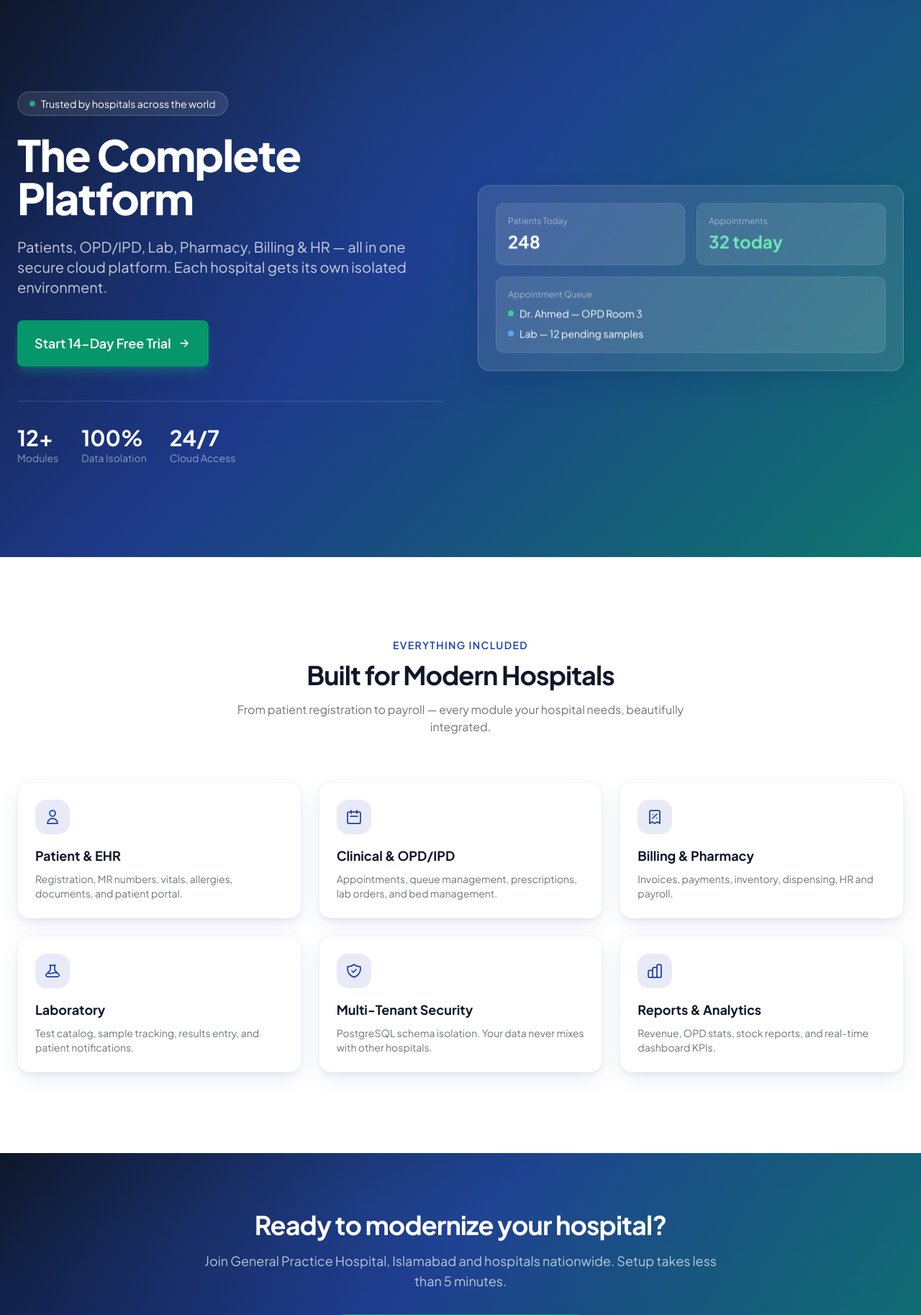
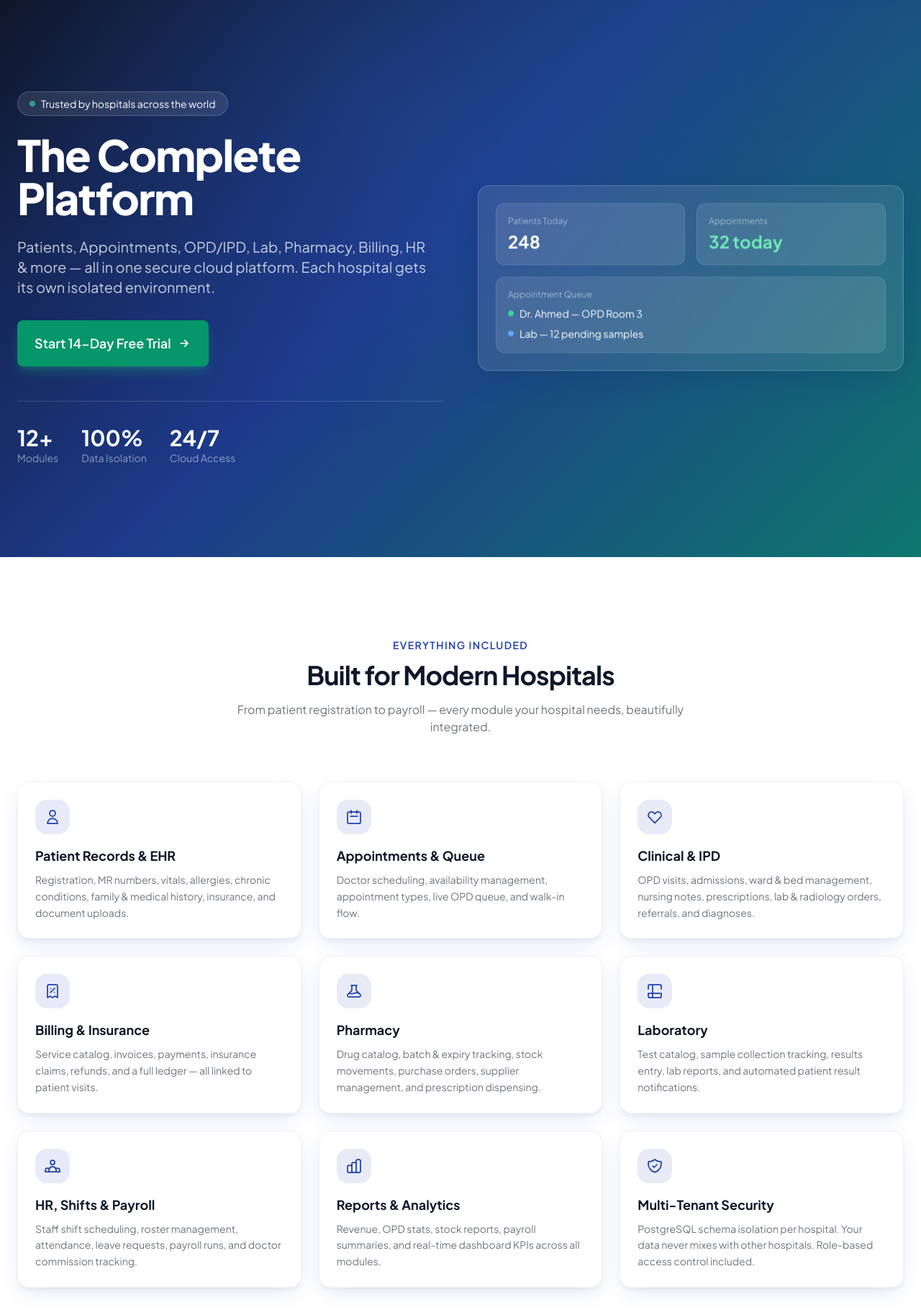
Before and after one commit to Ahmed-ITCS/care-u, a Django app: template templates/tenants/landing.html in a window 1280 px wide. Shown: the part 74-1901 px from the top of the page at 72% size. Run offline with Django 5.2, Linux system fonts and the light colour scheme; the template is opened without the code that fills it, so the values that code supplies are empty.

Commit message:
Revise landing page content to enhance clarity and detail. Update feature descriptions for Patient Records, Appointments, Clinical & IPD, Billing, Pharmacy, and Laboratory, ensuring comprehensive coverage of functionalities. Adjust introductory text to include "Appointments" and "more" for better representation of the platform's offerings.

```diff
--- a/templates/tenants/landing.html
+++ b/templates/tenants/landing.html
@@ -16,7 +16,7 @@
                     <span class="text-emerald-300">{{ platform_name }}</span> Platform
                 </h1>
                 <p class="text-lg md:text-xl text-white/75 leading-relaxed mb-8 max-w-xl">
-                    Patients, OPD/IPD, Lab, Pharmacy, Billing & HR — all in one secure cloud platform.
+                    Patients, Appointments, OPD/IPD, Lab, Pharmacy, Billing, HR & more — all in one secure cloud platform.
                     Each hospital gets its own isolated environment.
                 </p>
                 <div class="flex flex-wrap gap-4">
@@ -86,12 +86,60 @@
                 <p class="text-base-content/60 text-sm leading-relaxed">{{ feat.desc }}</p>
             </div>
             {% empty %}
-            <div class="feature-card"><div class="feature-icon"><svg class="w-6 h-6" fill="none" viewBox="0 0 24 24" stroke="currentColor" stroke-width="1.75"><path stroke-linecap="round" stroke-linejoin="round" d="M16 7a4 4 0 11-8 0 4 4 0 018 0zM12 14a7 7 0 00-7 7h14a7 7 0 00-7-7z"/></svg></div><h3 class="font-bold text-lg mb-2">Patient & EHR</h3><p class="text-base-content/60 text-sm">Registration, MR numbers, vitals, allergies, documents, and patient portal.</p></div>
-            <div class="feature-card"><div class="feature-icon"><svg class="w-6 h-6" fill="none" viewBox="0 0 24 24" stroke="currentColor" stroke-width="1.75"><path stroke-linecap="round" stroke-linejoin="round" d="M8 7V3m8 4V3m-9 8h10M5 21h14a2 2 0 002-2V7a2 2 0 00-2-2H5a2 2 0 00-2 2v12a2 2 0 002 2z"/></svg></div><h3 class="font-bold text-lg mb-2">Clinical & OPD/IPD</h3><p class="text-base-content/60 text-sm">Appointments, queue management, prescriptions, lab orders, and bed management.</p></div>
-            <div class="feature-card"><div class="feature-icon"><svg class="w-6 h-6" fill="none" viewBox="0 0 24 24" stroke="currentColor" stroke-width="1.75"><path stroke-linecap="round" stroke-linejoin="round" d="M9 14l6-6m-5.5.5h.01m4.99 5h.01M19 21V5a2 2 0 00-2-2H7a2 2 0 00-2 2v16l3.5-2 3.5 2 3.5-2 3.5 2z"/></svg></div><h3 class="font-bold text-lg mb-2">Billing & Pharmacy</h3><p class="text-base-content/60 text-sm">Invoices, payments, inventory, dispensing, HR and payroll.</p></div>
-            <div class="feature-card"><div class="feature-icon"><svg class="w-6 h-6" fill="none" viewBox="0 0 24 24" stroke="currentColor" stroke-width="1.75"><path stroke-linecap="round" stroke-linejoin="round" d="M19.428 15.428a2 2 0 00-1.022-.547l-2.387-.477a6 6 0 00-3.86.517l-.318.158a6 6 0 01-3.86.517L6.05 15.21a2 2 0 00-1.806.547M8 4h8l-1 1v5.172a2 2 0 00.586 1.414l5 5c1.26 1.26.367 3.414-1.415 3.414H4.828c-1.782 0-2.674-2.154-1.414-3.414l5-5A2 2 0 009 10.172V5L8 4z"/></svg></div><h3 class="font-bold text-lg mb-2">Laboratory</h3><p class="text-base-content/60 text-sm">Test catalog, sample tracking, results entry, and patient notifications.</p></div>
-            <div class="feature-card"><div class="feature-icon"><svg class="w-6 h-6" fill="none" viewBox="0 0 24 24" stroke="currentColor" stroke-width="1.75"><path stroke-linecap="round" stroke-linejoin="round" d="M9 12l2 2 4-4m5.618-4.016A11.955 11.955 0 0112 2.944a11.955 11.955 0 01-8.618 3.04A12.02 12.02 0 003 9c0 5.591 3.824 10.29 9 11.622 5.176-1.332 9-6.03 9-11.622 0-1.042-.133-2.052-.382-3.016z"/></svg></div><h3 class="font-bold text-lg mb-2">Multi-Tenant Security</h3><p class="text-base-content/60 text-sm">PostgreSQL schema isolation. Your data never mixes with other hospitals.</p></div>
-            <div class="feature-card"><div class="feature-icon"><svg class="w-6 h-6" fill="none" viewBox="0 0 24 24" stroke="currentColor" stroke-width="1.75"><path stroke-linecap="round" stroke-linejoin="round" d="M9 19v-6a2 2 0 00-2-2H5a2 2 0 00-2 2v6a2 2 0 002 2h2a2 2 0 002-2zm0 0V9a2 2 0 012-2h2a2 2 0 012 2v10m-6 0a2 2 0 002 2h2a2 2 0 002-2m0 0V5a2 2 0 012-2h2a2 2 0 012 2v14a2 2 0 01-2 2h-2a2 2 0 01-2-2z"/></svg></div><h3 class="font-bold text-lg mb-2">Reports & Analytics</h3><p class="text-base-content/60 text-sm">Revenue, OPD stats, stock reports, and real-time dashboard KPIs.</p></div>
+            <!-- Patient & EHR -->
+            <div class="feature-card">
+                <div class="feature-icon"><svg class="w-6 h-6" fill="none" viewBox="0 0 24 24" stroke="currentColor" stroke-width="1.75"><path stroke-linecap="round" stroke-linejoin="round" d="M16 7a4 4 0 11-8 0 4 4 0 018 0zM12 14a7 7 0 00-7 7h14a7 7 0 00-7-7z"/></svg></div>
+                <h3 class="font-bold text-lg mb-2">Patient Records & EHR</h3>
+                <p class="text-base-content/60 text-sm leading-relaxed">Registration, MR numbers, vitals, allergies, chronic conditions, family & medical history, insurance, and document uploads.</p>
+            </div>
+            <!-- Appointments -->
+            <div class="feature-card">
+                <div class="feature-icon"><svg class="w-6 h-6" fill="none" viewBox="0 0 24 24" stroke="currentColor" stroke-width="1.75"><path stroke-linecap="round" stroke-linejoin="round" d="M8 7V3m8 4V3m-9 8h10M5 21h14a2 2 0 002-2V7a2 2 0 00-2-2H5a2 2 0 00-2 2v12a2 2 0 002 2z"/></svg></div>
+                <h3 class="font-bold text-lg mb-2">Appointments & Queue</h3>
+                <p class="text-base-content/60 text-sm leading-relaxed">Doctor scheduling, availability management, appointment types, live OPD queue, and walk-in flow.</p>
+            </div>
+            <!-- Clinical & IPD -->
+            <div class="feature-card">
+                <div class="feature-icon"><svg class="w-6 h-6" fill="none" viewBox="0 0 24 24" stroke="currentColor" stroke-width="1.75"><path stroke-linecap="round" stroke-linejoin="round" d="M4.318 6.318a4.5 4.5 0 000 6.364L12 20.364l7.682-7.682a4.5 4.5 0 00-6.364-6.364L12 7.636l-1.318-1.318a4.5 4.5 0 00-6.364 0z"/></svg></div>
+                <h3 class="font-bold text-lg mb-2">Clinical & IPD</h3>
+                <p class="text-base-content/60 text-sm leading-relaxed">OPD visits, admissions, ward & bed management, nursing notes, prescriptions, lab & radiology orders, referrals, and diagnoses.</p>
+            </div>
+            <!-- Billing -->
+            <div class="feature-card">
+                <div class="feature-icon"><svg class="w-6 h-6" fill="none" viewBox="0 0 24 24" stroke="currentColor" stroke-width="1.75"><path stroke-linecap="round" stroke-linejoin="round" d="M9 14l6-6m-5.5.5h.01m4.99 5h.01M19 21V5a2 2 0 00-2-2H7a2 2 0 00-2 2v16l3.5-2 3.5 2 3.5-2 3.5 2z"/></svg></div>
+                <h3 class="font-bold text-lg mb-2">Billing & Insurance</h3>
+                <p class="text-base-content/60 text-sm leading-relaxed">Service catalog, invoices, payments, insurance claims, refunds, and a full ledger — all linked to patient visits.</p>
+            </div>
+            <!-- Pharmacy -->
+            <div class="feature-card">
+                <div class="feature-icon"><svg class="w-6 h-6" fill="none" viewBox="0 0 24 24" stroke="currentColor" stroke-width="1.75"><path stroke-linecap="round" stroke-linejoin="round" d="M19.428 15.428a2 2 0 00-1.022-.547l-2.387-.477a6 6 0 00-3.86.517l-.318.158a6 6 0 01-3.86.517L6.05 15.21a2 2 0 00-1.806.547M8 4h8l-1 1v5.172a2 2 0 00.586 1.414l5 5c1.26 1.26.367 3.414-1.415 3.414H4.828c-1.782 0-2.674-2.154-1.414-3.414l5-5A2 2 0 009 10.172V5L8 4z"/></svg></div>
+                <h3 class="font-bold text-lg mb-2">Pharmacy</h3>
+                <p class="text-base-content/60 text-sm leading-relaxed">Drug catalog, batch & expiry tracking, stock movements, purchase orders, supplier management, and prescription dispensing.</p>
+            </div>
+            <!-- Laboratory -->
+            <div class="feature-card">
+                <div class="feature-icon"><svg class="w-6 h-6" fill="none" viewBox="0 0 24 24" stroke="currentColor" stroke-width="1.75"><path stroke-linecap="round" stroke-linejoin="round" d="M9 3H5a2 2 0 00-2 2v4m6-6h10a2 2 0 012 2v4M9 3v18m0 0h10a2 2 0 002-2v-4M9 21H5a2 2 0 01-2-2v-4m0 0h18"/></svg></div>
+                <h3 class="font-bold text-lg mb-2">Laboratory</h3>
+                <p class="text-base-content/60 text-sm leading-relaxed">Test catalog, sample collection tracking, results entry, lab reports, and automated patient result notifications.</p>
+            </div>
+            <!-- HR -->
+            <div class="feature-card">
+                <div class="feature-icon"><svg class="w-6 h-6" fill="none" viewBox="0 0 24 24" stroke="currentColor" stroke-width="1.75"><path stroke-linecap="round" stroke-linejoin="round" d="M17 20h5v-2a3 3 0 00-5.356-1.857M17 20H7m10 0v-2c0-.656-.126-1.283-.356-1.857M7 20H2v-2a3 3 0 015.356-1.857M7 20v-2c0-.656.126-1.283.356-1.857m0 0a5.002 5.002 0 019.288 0M15 7a3 3 0 11-6 0 3 3 0 016 0z"/></svg></div>
+                <h3 class="font-bold text-lg mb-2">HR, Shifts & Payroll</h3>
+                <p class="text-base-content/60 text-sm leading-relaxed">Staff shift scheduling, roster management, attendance, leave requests, payroll runs, and doctor commission tracking.</p>
+            </div>
+            <!-- Reports -->
+            <div class="feature-card">
+                <div class="feature-icon"><svg class="w-6 h-6" fill="none" viewBox="0 0 24 24" stroke="currentColor" stroke-width="1.75"><path stroke-linecap="round" stroke-linejoin="round" d="M9 19v-6a2 2 0 00-2-2H5a2 2 0 00-2 2v6a2 2 0 002 2h2a2 2 0 002-2zm0 0V9a2 2 0 012-2h2a2 2 0 012 2v10m-6 0a2 2 0 002 2h2a2 2 0 002-2m0 0V5a2 2 0 012-2h2a2 2 0 012 2v14a2 2 0 01-2 2h-2a2 2 0 01-2-2z"/></svg></div>
+                <h3 class="font-bold text-lg mb-2">Reports & Analytics</h3>
+                <p class="text-base-content/60 text-sm leading-relaxed">Revenue, OPD stats, stock reports, payroll summaries, and real-time dashboard KPIs across all modules.</p>
+            </div>
+            <!-- Security -->
+            <div class="feature-card">
+                <div class="feature-icon"><svg class="w-6 h-6" fill="none" viewBox="0 0 24 24" stroke="currentColor" stroke-width="1.75"><path stroke-linecap="round" stroke-linejoin="round" d="M9 12l2 2 4-4m5.618-4.016A11.955 11.955 0 0112 2.944a11.955 11.955 0 01-8.618 3.04A12.02 12.02 0 003 9c0 5.591 3.824 10.29 9 11.622 5.176-1.332 9-6.03 9-11.622 0-1.042-.133-2.052-.382-3.016z"/></svg></div>
+                <h3 class="font-bold text-lg mb-2">Multi-Tenant Security</h3>
+                <p class="text-base-content/60 text-sm leading-relaxed">PostgreSQL schema isolation per hospital. Your data never mixes with other hospitals. Role-based access control included.</p>
+            </div>
             {% endfor %}
         </div>
     </div>
```
